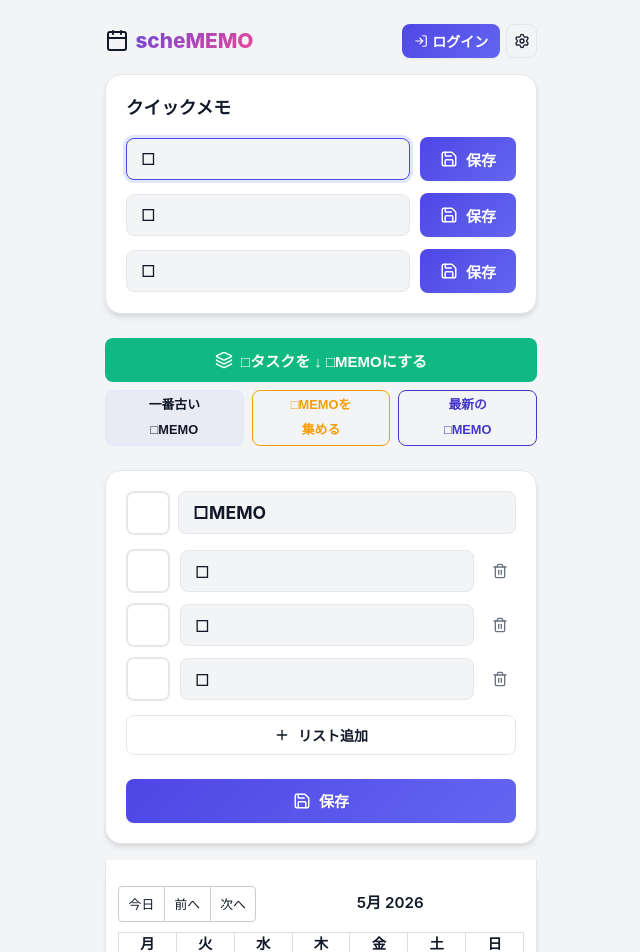
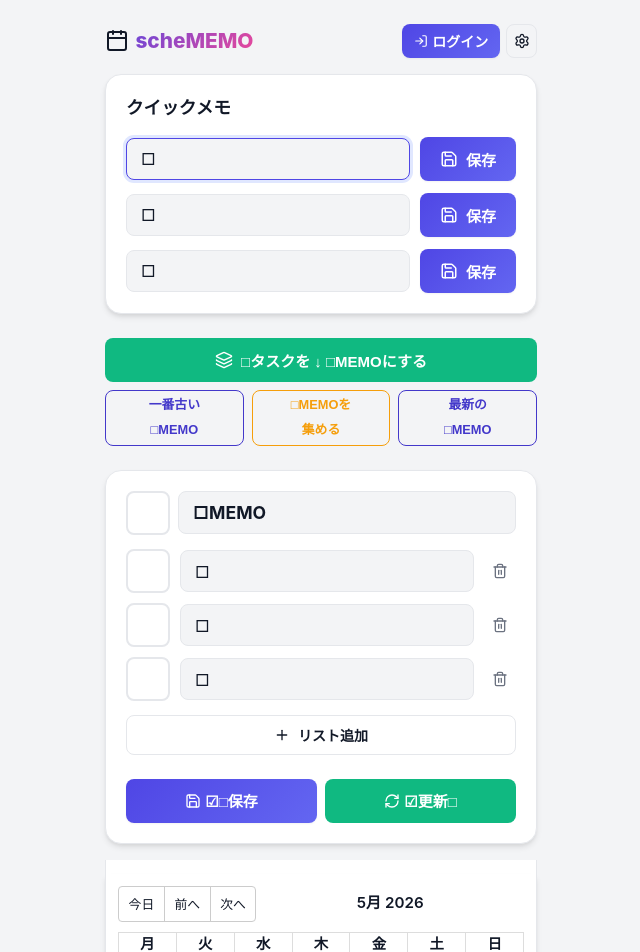
Before and after one commit to itokenlaw-rgb/scheMEMO, a React (Vite) app: page / in a window 1280 px wide. Shown: the top 952 px of the page, without its empty margins (319-959 px from the left). Built offline with nearby package versions, Linux system fonts and the light colour scheme.

Commit message:
singleEditer

```diff
--- a/src/App.tsx
+++ b/src/App.tsx
@@ -238,11 +238,25 @@ function App() {
     }
   };
 
-  const handleSaveBatch = async (event: CalendarEvent) => {
+  const handleSaveBatch = async (event: CalendarEvent, options?: { forceDeleteOriginal?: boolean }) => {
+    const forceDelete = options?.forceDeleteOriginal ?? false;
+
     if (accessToken) {
       setIsLoading(true);
       try {
-        if (selectedEvent && event.id === selectedEvent.id && !event.id.startsWith('evt-')) {
+        // 1. 強制削除フラグが立っている、または設定の削除条件に合致する場合の元予定クリーンアップ処理
+        if (selectedEvent && !selectedEvent.id.startsWith('evt-')) {
+          if (forceDelete) {
+            // 「☑□保存」時は無条件で古いイベントを削除
+            await deleteGoogleEvent(accessToken, selectedEvent.id).catch(err => console.error(err));
+          } else {
+            // 「☑更新□」時は設定パネルの「deletePastCompleted / deleteFutureCompleted」などの条件をみて削除を判定
+            // (既存の条件判定ロジックがあればここに適用)
+          }
+        }
+
+        // 2. 新規状態としてカレンダーへPOST保存、またはPUT更新
+        if (selectedEvent && event.id === selectedEvent.id && !event.id.startsWith('evt-') && !forceDelete) {
           await updateGoogleEvent(accessToken, event);
         } else {
           await createGoogleEvent(accessToken, event);
@@ -255,9 +269,11 @@ function App() {
         setSelectedEvent(null);
       }
     } else {
-      if (selectedEvent && event.id === selectedEvent.id) {
+      // オフライン（Mock環境）の処理
+      if (selectedEvent && event.id === selectedEvent.id && !forceDelete) {
         updateMockEvent(event);
       } else {
+        if (selectedEvent && forceDelete) deleteMockEvent(selectedEvent.id);
         addMockEvent(event);
       }
       setEvents(getMockEvents());
@@ -414,8 +430,8 @@ function App() {
               className="btn btn-outline btn-memo-action"
               onClick={handleSelectOldestMemo}
               disabled={isLoading}
-              /* 🎨 左：枠線をライトパープル、文字は視認性重視でメインテキスト色に */
-              style={{ color: 'var(--text-main)', borderColor: 'var(--primary-light)', backgroundColor: 'rgba(79, 70, 229, 0.05)' }}
+              /* 🎨 右：キリッとした濃いパープル */
+              style={{ color: 'var(--primary-hover)', borderColor: 'var(--primary-hover)' }}
             >
               <div>一番古い</div>
               <div>□MEMO</div>
--- a/src/components/BatchEditor.tsx
+++ b/src/components/BatchEditor.tsx
@@ -2,11 +2,12 @@
 import React, { useState, useEffect, useRef } from 'react';
 import type { CalendarEvent, TimeOption, BatchItem } from '../types';
 import { stringifyBatchMemo } from '../utils/calendarUtils';
-import { Check, Save, Plus, ArrowRight, Trash2 } from 'lucide-react';
+import { Check, Save, Plus, ArrowRight, Trash2, RefreshCw } from 'lucide-react';
 import clsx from 'clsx';
 
+// 親のSaveコールバックに、強制削除フラグを渡せるようにインターフェースを拡張
 interface BatchEditorProps {
-  onSave: (event: CalendarEvent) => void;
+  onSave: (event: CalendarEvent, options?: { forceDeleteOriginal?: boolean }) => void;
   onCarryOver: (items: BatchItem[], timeOption: TimeOption) => void;
   initialEvent: CalendarEvent | null;
   onClose: () => void;
@@ -29,17 +30,14 @@ export const BatchEditor: React.FC<BatchEditorProps> = ({ onSave, onCarryOver, i
   const [memoTitle, setMemoTitle] = useState('□MEMO');
   const [isTitleChecked, setIsTitleChecked] = useState(false);
 
-  // 【７】トップ移動用のRef
   const topRef = useRef<HTMLDivElement>(null);
 
   useEffect(() => {
-    // 【６】【７】カレンダーイベントが選択されたらトップへスクロール
     if (initialEvent) {
       topRef.current?.scrollIntoView({ behavior: 'smooth', block: 'start' });
     }
 
     if (initialEvent) {
-      // 💡 タイトルから記号を剥ぎ取ってクリーンにする
       const rawTitle = initialEvent.title.replace(/^[□☑△]\s*/, '').trim();
       const hasMemo = initialEvent.title.toUpperCase().includes('MEMO') || initialEvent.isBatch;
 
@@ -47,7 +45,6 @@ export const BatchEditor: React.FC<BatchEditorProps> = ({ onSave, onCarryOver, i
         setMemoTitle(initialEvent.title);
         setIsTitleChecked(/^☑/.test(initialEvent.title));
       } else if (initialEvent.title.startsWith('□') || initialEvent.title.startsWith('☑')) {
-        // 【６】単発の「□」タスクの場合
         setMemoTitle(initialEvent.title);
         setIsTitleChecked(/^☑/.test(initialEvent.title));
       } else {
@@ -87,8 +84,6 @@ export const BatchEditor: React.FC<BatchEditorProps> = ({ onSave, onCarryOver, i
           setItems([...extractedItems, ...emptyItems]);
         }
       } else {
-        // 【１】修正：内容（メモ欄）が空文字列、または何も記載がない場合は
-        // タイトルと同じ文字をリストの一番上に自動抽出せず、通常のデフォルト空枠だけをセットします。
         setItems([
           { id: `item-1`, text: '□　', checked: false },
           { id: `item-2`, text: '□　', checked: false },
@@ -106,22 +101,16 @@ export const BatchEditor: React.FC<BatchEditorProps> = ({ onSave, onCarryOver, i
     }
   }, [initialEvent]);
 
-  // 【１】【２】タイトル横のチェックボックスを押した時の一括連動処理
   const toggleTitleCheck = () => {
     const nextChecked = !isTitleChecked;
     setIsTitleChecked(nextChecked);
 
-    const cleanTitle = memoTitle.replace(/^[□☑]\s*/, '').trim();
+    const cleanTitle = memoTitle.replace(/^[□☑△]\s*/, '').trim();
     setMemoTitle(`${nextChecked ? '☑' : '□'} ${cleanTitle}`);
 
-    // 【２】修正：個別リストを一括変更する際、内容（文字）が入っているものだけを対象にする
     setItems(items.map(item => {
-      const cleanText = item.text.replace(/^[□☑]\s*/, '').trim();
-
-      // もし□や☑のあとに中身の文字が何も書かれていなければ、チェックも削除線もつけない（維持する）
-      if (cleanText === '') {
-        return item;
-      }
+      const cleanText = item.text.replace(/^[□☑\s]*/, '').trim();
+      if (cleanText === '') return item;
 
       return {
         ...item,
@@ -139,7 +128,7 @@ export const BatchEditor: React.FC<BatchEditorProps> = ({ onSave, onCarryOver, i
     setItems(items.map(item => {
       if (item.id === id) {
         const nextChecked = !item.checked;
-        const cleanText = item.text.replace(/^[□☑]\s*/, '').trim();
+        const cleanText = item.text.replace(/^[□☑\s]*/, '').trim();
         return {
           ...item,
           checked: nextChecked,
@@ -150,7 +139,6 @@ export const BatchEditor: React.FC<BatchEditorProps> = ({ onSave, onCarryOver, i
     }));
   };
 
-  // 【３】1つずつ枠を増加させる仕様
   const addSingleItem = () => {
     const newItem = {
       id: `item-${Date.now()}`,
@@ -164,7 +152,6 @@ export const BatchEditor: React.FC<BatchEditorProps> = ({ onSave, onCarryOver, i
     setItems(items.filter(item => item.id !== id));
   };
 
-  // 【５】21時固定の時間を生成するヘルパー
   const get21PMTime = (baseDate: Date = new Date()) => {
     const start = new Date(baseDate);
     start.setHours(21, 0, 0, 0);
@@ -173,64 +160,73 @@ export const BatchEditor: React.FC<BatchEditorProps> = ({ onSave, onCarryOver, i
     return { start, end };
   };
 
-  const handleSave = () => {
-    const validItems = items.filter(item => item.text.replace(/^[□☑]\s*/, '').trim() !== '');
+  // 共通の共通メモテキストテキスト成
+  const buildMemoContent = (validItems: BatchItem[]) => {
+    return stringifyBatchMemo(validItems.map(i => ({
+      ...i,
+      text: `${i.checked ? '☑' : '□'} ${i.text.replace(/^[□☑\s]*/, '').trim()}`
+    })));
+  };
+
+  // ── 【１】「☑□保存」ボタンのアクション ─────────────────────────────────
+  const handleSaveOriginalTime = () => {
+    const validItems = items.filter(item => item.text.replace(/^[□☑\s]*/, '').trim() !== '');
     if (validItems.length === 0) return;
 
-    // 【５】☑ と □ のタスクを分離
-    const checkedItems = validItems.filter(i => i.checked);
-    const uncheckedItems = validItems.filter(i => !i.checked);
+    // 元の予定の時間を使う（無い場合は現在の時間をフォールバック）
+    const start = initialEvent ? new Date(initialEvent.start) : new Date();
+    const end = initialEvent ? new Date(initialEvent.end) : new Date(Date.now() + 60 * 60 * 1000);
 
-    const baseDate = initialEvent ? new Date(initialEvent.start) : new Date();
-    const { start, end } = get21PMTime(baseDate);
-
-    // A. 完了タスク（☑）のまとめ登録
-    if (checkedItems.length > 0) {
-      const memo = stringifyBatchMemo(checkedItems.map(i => ({
-        ...i,
-        text: i.text.replace(/^[□☑]\s*/, '').trim()
-      })));
+    const memo = buildMemoContent(validItems);
 
     onSave({
-        id: initialEvent && isTitleChecked ? initialEvent.id : `evt-${Date.now()}-checked`,
-        title: '☑MEMO',
+      // 既存編集ならID維持、まとめイベント等の仮IDなら新規ID
+      id: initialEvent && !initialEvent.id.startsWith('evt-') ? initialEvent.id : `evt-${Date.now()}-saved`,
+      title: memoTitle,
       start,
       end,
       memo,
-        status: 'checked',
+      status: isTitleChecked ? 'checked' : 'unchecked',
       isBatch: true
-      });
-    }
+    }, { forceDeleteOriginal: true }); // ← 元予定を（設定に関わらず）強制削除する指示フラグ
 
-    // B. 未完了タスク（□）のまとめ登録
-    if (uncheckedItems.length > 0) {
-      const memo = stringifyBatchMemo(uncheckedItems.map(i => ({
-        ...i,
-        text: i.text.replace(/^[□☑]\s*/, '').trim()
-      })));
+    cleanupEditor();
+  };
+
+  // ── 【１】「☑更新□」ボタンのアクション ─────────────────────────────────
+  const handleUpdate21PMTime = () => {
+    const validItems = items.filter(item => item.text.replace(/^[□☑\s]*/, '').trim() !== '');
+    if (validItems.length === 0) return;
+
+    // 実行した日（今日）の21時に時間を変更
+    const { start, end } = get21PMTime(new Date());
+    const memo = buildMemoContent(validItems);
 
     onSave({
-        id: initialEvent && !isTitleChecked ? initialEvent.id : `evt-${Date.now()}-unchecked`,
-        title: '□MEMO',
+      id: initialEvent && !initialEvent.id.startsWith('evt-') ? initialEvent.id : `evt-${Date.now()}-updated`,
+      title: memoTitle,
       start,
       end,
       memo,
-        status: 'unchecked',
+      status: isTitleChecked ? 'checked' : 'unchecked',
       isBatch: true
-      });
-    }
+    }, { forceDeleteOriginal: false }); // ← 設定のクリーンアップ選択に従う
 
+    cleanupEditor();
+  };
+
+  const cleanupEditor = () => {
     setMemoTitle('□MEMO');
     setIsTitleChecked(false);
     onClose();
   };
 
   const handleCarryOver = () => {
-    const uncheckedItems = items.filter(i => !i.checked && i.text.replace(/^[□☑]\s*/, '').trim() !== '');
+    const uncheckedItems = items.filter(i => !i.checked && i.text.replace(/^[□☑\s]*/, '').trim() !== '');
     if (uncheckedItems.length > 0) {
       onCarryOver(uncheckedItems, carryOverTime);
     }
-    handleSave();
+    handleUpdate21PMTime(); // 持ち越し時は21時更新をトリガー
   };
 
   return (
@@ -262,7 +258,7 @@ export const BatchEditor: React.FC<BatchEditorProps> = ({ onSave, onCarryOver, i
       {/* 個別タスクリスト */}
       <div className="batch-list">
         {items.map(item => {
-          const hasText = item.text.replace(/^[□☑]\s*/, '').trim() !== '';
+          const hasText = item.text.replace(/^[□☑\s]*/, '').trim() !== '';
           return (
             <div key={item.id} className="input-group" style={{ marginBottom: 0 }}>
               <button
@@ -317,14 +313,30 @@ export const BatchEditor: React.FC<BatchEditorProps> = ({ onSave, onCarryOver, i
         </button>
       </div>
 
-      {/* 下部アクションボタン */}
-      <div style={{ display: 'flex', gap: '1rem', marginTop: '1.5rem', flexWrap: 'wrap' }}>
-        <button className="btn btn-primary" onClick={handleSave} style={{ flex: 1 }}>
-          <Save size={18} /> {initialEvent ? '更新' : '保存'}
+      {/* 下部アクションボタンエリアの刷新 */}
+      <div style={{ display: 'flex', gap: '0.5rem', marginTop: '1.5rem', flexWrap: 'nowrap' }}>
+
+        {/* 【１】「☑□保存」ボタン */}
+        <button
+          className="btn btn-primary"
+          onClick={handleSaveOriginalTime}
+          style={{ flex: 1, minHeight: '44px', gap: '0.25rem' }}
+        >
+          <Save size={16} /> ☑□保存
         </button>
+
+        {/* 【１】「☑更新□」ボタン */}
+        <button
+          className="btn btn-secondary"
+          onClick={handleUpdate21PMTime}
+          style={{ flex: 1, minHeight: '44px', gap: '0.25rem' }}
+        >
+          <RefreshCw size={16} /> ☑更新□
+        </button>
+
         {initialEvent && (
-          <button className="btn btn-outline" onClick={onClose}>
-            キャンセル
+          <button className="btn btn-outline" onClick={onClose} style={{ minHeight: '44px' }}>
+            解
           </button>
         )}
       </div>
```
Lines whose indentation alone changed are shown as unchanged.
